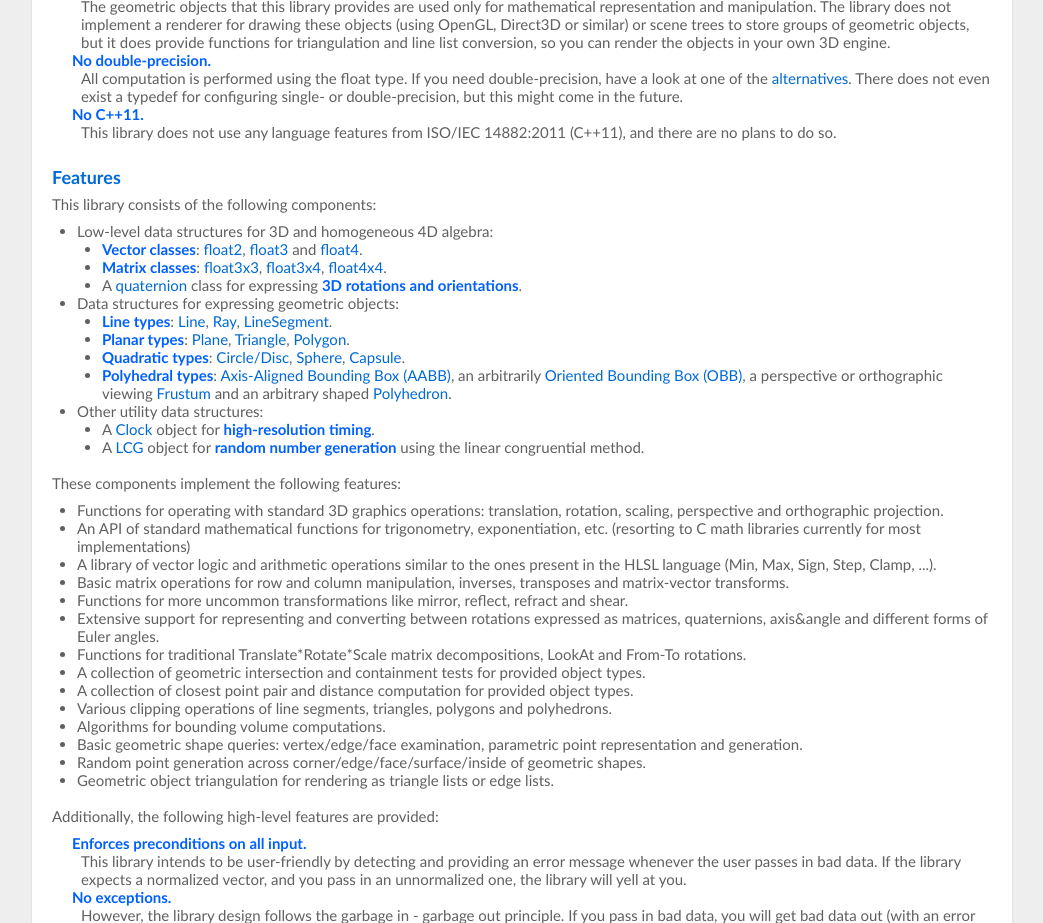
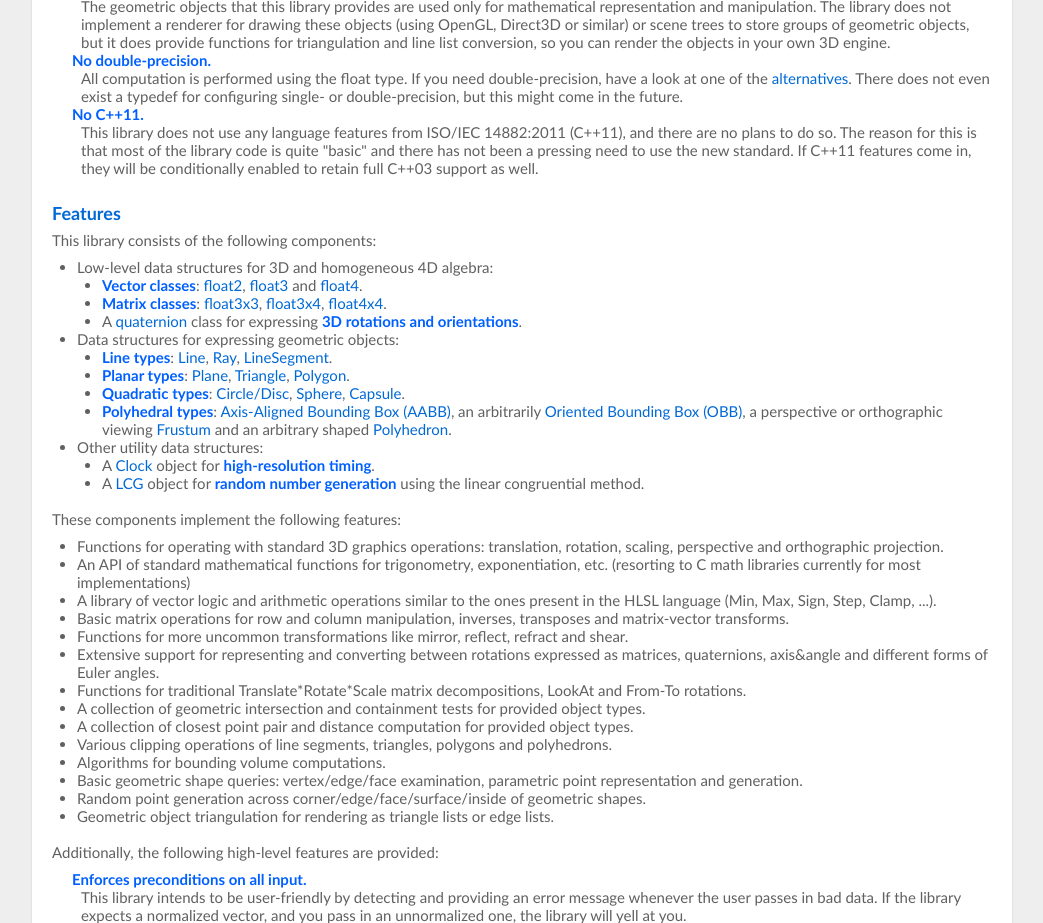
Before and after one commit to juj/MathGeoLib, a plain HTML site: page doc/static/usermanual.html in a window 1280 px wide. Shown: the part 1398-2321 px from the top of the page, without its empty margins (118-1161 px from the left). Drawn offline with Linux system fonts and the light colour scheme.

Commit message:
Explain rationale for not using C++11.

```diff
--- a/doc/static/usermanual.html
+++ b/doc/static/usermanual.html
@@ -79,7 +79,7 @@
                             <dt> No double-precision. </dt>
                             <dd> All computation is performed using the float type. If you need double-precision, have a look at one of the <a href="alternatives.html">alternatives</a>. There does not even exist a typedef for configuring single- or double-precision, but this might come in the future. </dd>
                             <dt> No C++11. </dt>
-                            <dd> This library does not use any language features from ISO/IEC 14882:2011 (C++11), and there are no plans to do so. </dd>
+                            <dd> This library does not use any language features from ISO/IEC 14882:2011 (C++11), and there are no plans to do so. The reason for this is that most of the library code is quite "basic" and there has not been a pressing need to use the new standard. If C++11 features come in, they will be conditionally enabled to retain full C++03 support as well. </dd>
                         </dl>
                         <h3><a name="features">Features</a></h3>
                         <p> This library consists of the following components: </p>
```
